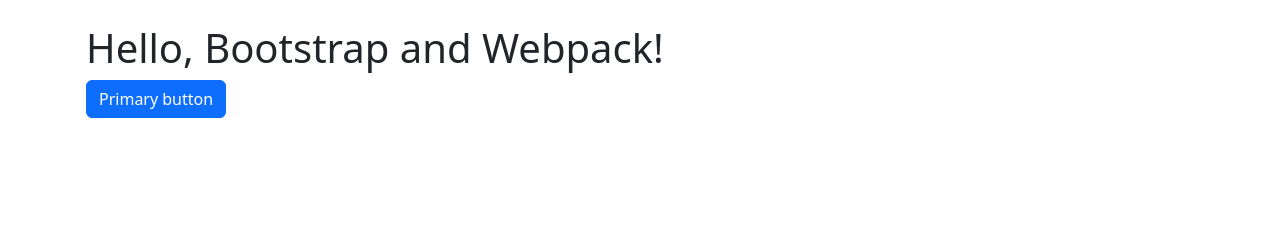
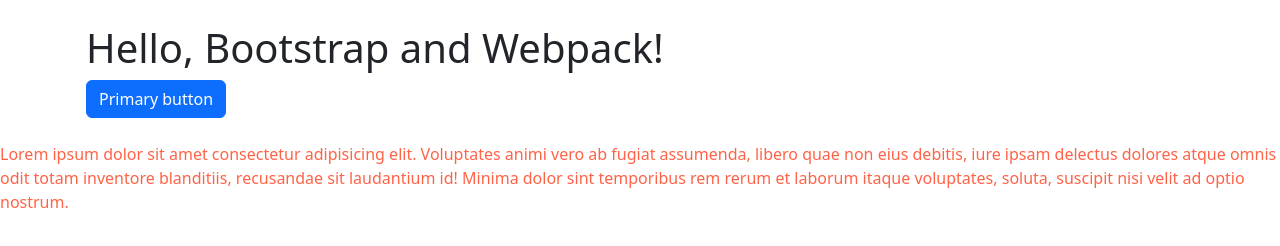
Before and after one commit to DAnoche/WD32P-MP1, a website built with webpack: page app/index.html in a window 1280 px wide. Built offline with nearby package versions, Linux system fonts and the light colour scheme.

Commit message:
Fixed loader for styles.css

```diff
--- a/app/assets/scripts/app.js
+++ b/app/assets/scripts/app.js
@@ -1,5 +1,6 @@
 // Import our custom CSS
 import "../styles/styles.scss";
+import "../styles/styles.css";
 
 // Import all of Bootstrap's JS
 import * as bootstrap from "bootstrap";
--- a/app/assets/styles/styles.css
+++ b/app/assets/styles/styles.css
@@ -0,0 +1,3 @@
+p {
+  color: tomato;
+}
--- a/app/index.html
+++ b/app/index.html
@@ -11,6 +11,15 @@
       <h1>Hello, Bootstrap and Webpack!</h1>
       <button class="btn btn-primary">Primary button</button>
     </div>
+
+    <p>
+      Lorem ipsum dolor sit amet consectetur adipisicing elit. Voluptates animi
+      vero ab fugiat assumenda, libero quae non eius debitis, iure ipsam
+      delectus dolores atque omnis odit totam inventore blanditiis, recusandae
+      sit laudantium id! Minima dolor sint temporibus rem rerum et laborum
+      itaque voluptates, soluta, suscipit nisi velit ad optio nostrum.
+    </p>
+
     <script src="./main.js"></script>
   </body>
 </html>
--- a/webpack.config.js
+++ b/webpack.config.js
@@ -36,6 +36,10 @@
           },
         ],
       },
+      {
+        test: /\.css$/i,
+        use: ["style-loader", "css-loader"],
+      },
     ],
   },
 };
```
